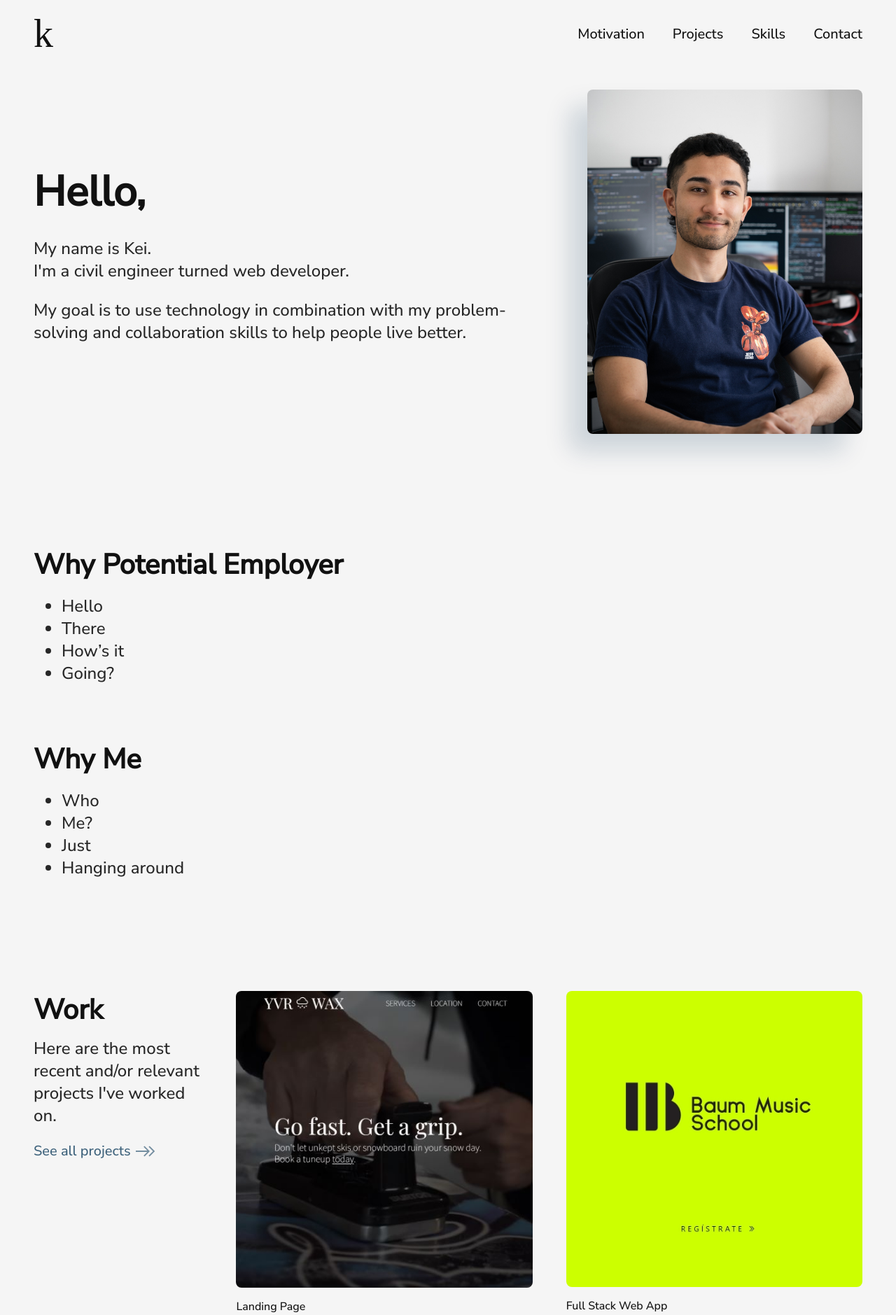
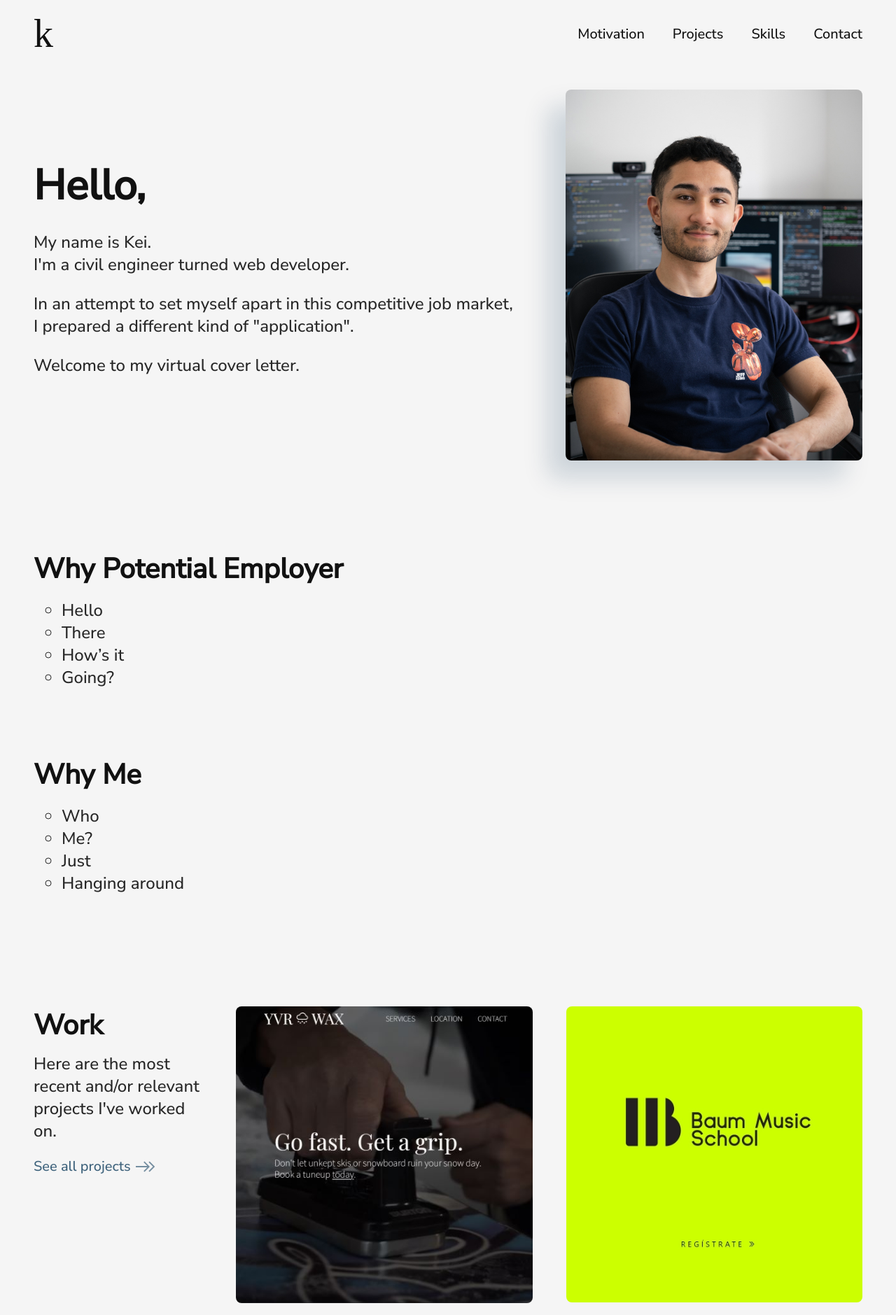
Before and after one commit to keikaloustian/keikaloustian.github.io, a Jekyll site: the page built from _posts/2023-07-11-test.md, in a window 1280 px wide. Shown: the top 1879 px of the page at 70% size. Built offline with Jekyll 4.4.1, drawn with Linux system fonts in a browser that asks for light colours; some web fonts are replaced.

Commit message:
Add application text alternative to hero

```diff
--- a/_includes/hero.html
+++ b/_includes/hero.html
@@ -8,12 +8,23 @@
         I'm a civil engineer turned
         <span class="hero__accent-word">web developer</span>.
       </p>
+
+      <!-- PORTFOLIO TEXT -->
+      {% if page.layout == 'default' %}
       <p class="hero__p">
         My goal is to use technology in combination with my problem-solving and
         collaboration skills to help people live better.
       </p>
-      {% if page.layout == 'default' %}
       <p class="hero__p">Welcome to my portfolio.</p>
+      {% endif %}
+
+      <!-- APPLICATION TEXT -->
+      {% if page.layout == 'application' %}
+      <p class="hero__p">
+        In an attempt to set myself apart in this competitive job market, I
+        prepared a different kind of "application".
+      </p>
+      <p class="hero__p">Welcome to my virtual cover letter.</p>
       {% endif %}
     </div>
 
--- a/_sass/motivation.scss
+++ b/_sass/motivation.scss
@@ -1,14 +1,14 @@
 .motivation {
-  margin-top: 10rem;
+  margin-top: 8rem;
   font-family: $nunito;
 
   & h1 {
     font-size: 2.5rem;
-    margin-top: 5rem;
+    margin-top: 6rem;
   }
 
   & ul {
-    // font-size: 2.5rem;
+    list-style-type: circle;
   }
 
   & li {
```
